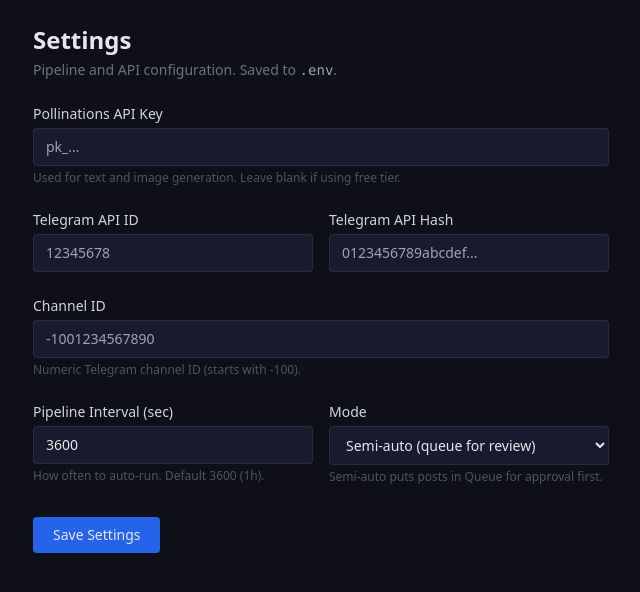
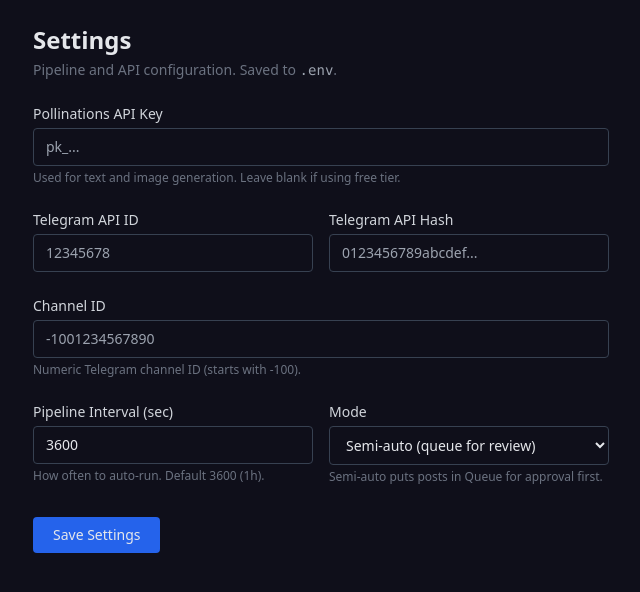
Before and after one commit to rrs1979/TelegramChannelAI, a Flask app: page /settings in a window 1280 px wide. Shown: the part 53-645 px from the top of the page, without its empty margins (47-687 px from the left). Run offline with Flask 3, Linux system fonts and the light colour scheme; some libraries are stand-ins or nearby versions.

Commit message:
Fix inconsistent input colors on settings page

```diff
--- a/web/templates/settings.html
+++ b/web/templates/settings.html
@@ -15,8 +15,8 @@
         <input type="password" name="pollinations_key"
             value="{{ settings.POLLINATIONS_API_KEY }}"
             placeholder="pk_..."
-            class="w-full bg-dark-800 border border-gray-700/50 rounded px-3 py-2 text-sm text-gray-200 focus:border-blue-500 focus:outline-none">
-        <p class="text-xs text-gray-600 mt-1">Used for text and image generation. Leave blank if using free tier.</p>
+            class="w-full bg-dark-900 border border-gray-700 rounded px-3 py-2 text-sm text-gray-200 focus:border-blue-500 focus:outline-none">
+        <p class="text-xs text-gray-500 mt-1">Used for text and image generation. Leave blank if using free tier.</p>
     </div>
 
     <!-- Telegram API -->
@@ -26,14 +26,14 @@
             <input type="text" name="telegram_api_id"
                 value="{{ settings.TELEGRAM_API_ID }}"
                 placeholder="12345678"
-                class="w-full bg-dark-800 border border-gray-700/50 rounded px-3 py-2 text-sm text-gray-200 focus:border-blue-500 focus:outline-none">
+                class="w-full bg-dark-900 border border-gray-700 rounded px-3 py-2 text-sm text-gray-200 focus:border-blue-500 focus:outline-none">
         </div>
         <div>
             <label class="block text-sm font-medium text-gray-300 mb-1">Telegram API Hash</label>
             <input type="password" name="telegram_api_hash"
                 value="{{ settings.TELEGRAM_API_HASH }}"
                 placeholder="0123456789abcdef..."
-                class="w-full bg-dark-800 border border-gray-700/50 rounded px-3 py-2 text-sm text-gray-200 focus:border-blue-500 focus:outline-none">
+                class="w-full bg-dark-900 border border-gray-700 rounded px-3 py-2 text-sm text-gray-200 focus:border-blue-500 focus:outline-none">
         </div>
     </div>
 
@@ -43,8 +43,8 @@
         <input type="text" name="channel_id"
             value="{{ settings.CHANNEL_ID }}"
             placeholder="-1001234567890"
-            class="w-full bg-dark-800 border border-gray-700/50 rounded px-3 py-2 text-sm text-gray-200 focus:border-blue-500 focus:outline-none">
-        <p class="text-xs text-gray-600 mt-1">Numeric Telegram channel ID (starts with -100).</p>
+            class="w-full bg-dark-900 border border-gray-700 rounded px-3 py-2 text-sm text-gray-200 focus:border-blue-500 focus:outline-none">
+        <p class="text-xs text-gray-500 mt-1">Numeric Telegram channel ID (starts with -100).</p>
     </div>
 
     <!-- Pipeline -->
@@ -54,17 +54,17 @@
             <input type="number" name="pipeline_interval"
                 value="{{ settings.PIPELINE_INTERVAL }}"
                 min="300" step="300"
-                class="w-full bg-dark-800 border border-gray-700/50 rounded px-3 py-2 text-sm text-gray-200 focus:border-blue-500 focus:outline-none">
-            <p class="text-xs text-gray-600 mt-1">How often to auto-run. Default 3600 (1h).</p>
+                class="w-full bg-dark-900 border border-gray-700 rounded px-3 py-2 text-sm text-gray-200 focus:border-blue-500 focus:outline-none">
+            <p class="text-xs text-gray-500 mt-1">How often to auto-run. Default 3600 (1h).</p>
         </div>
         <div>
             <label class="block text-sm font-medium text-gray-300 mb-1">Mode</label>
             <select name="pipeline_mode"
-                class="w-full bg-dark-800 border border-gray-700/50 rounded px-3 py-2 text-sm text-gray-200 focus:border-blue-500 focus:outline-none">
+                class="w-full bg-dark-900 border border-gray-700 rounded px-3 py-2 text-sm text-gray-200 focus:border-blue-500 focus:outline-none">
                 <option value="auto" {% if settings.PIPELINE_MODE == 'auto' %}selected{% endif %}>Auto (publish immediately)</option>
                 <option value="semi-auto" {% if settings.PIPELINE_MODE == 'semi-auto' %}selected{% endif %}>Semi-auto (queue for review)</option>
             </select>
-            <p class="text-xs text-gray-600 mt-1">Semi-auto puts posts in Queue for approval first.</p>
+            <p class="text-xs text-gray-500 mt-1">Semi-auto puts posts in Queue for approval first.</p>
         </div>
     </div>
 
```
